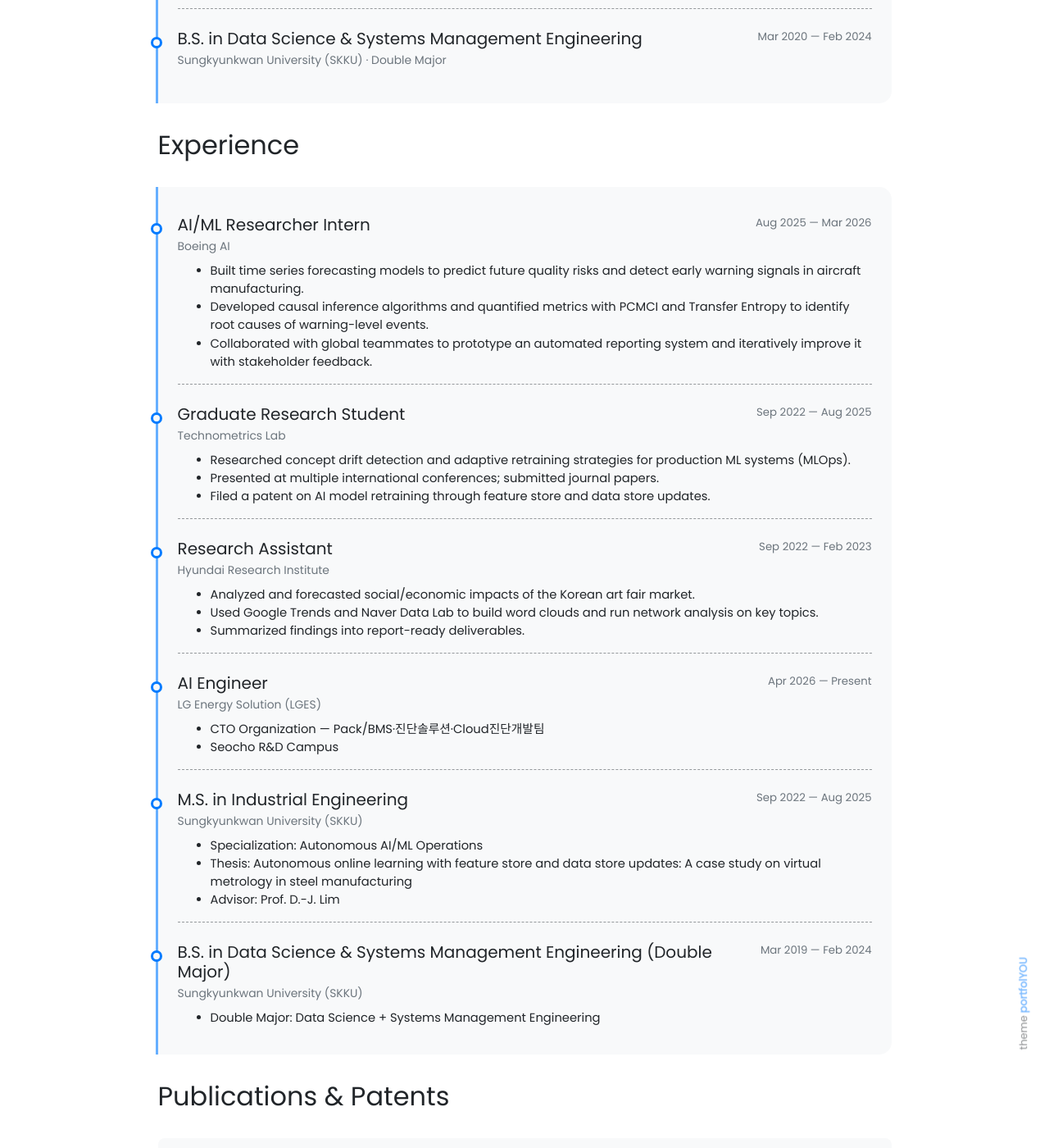
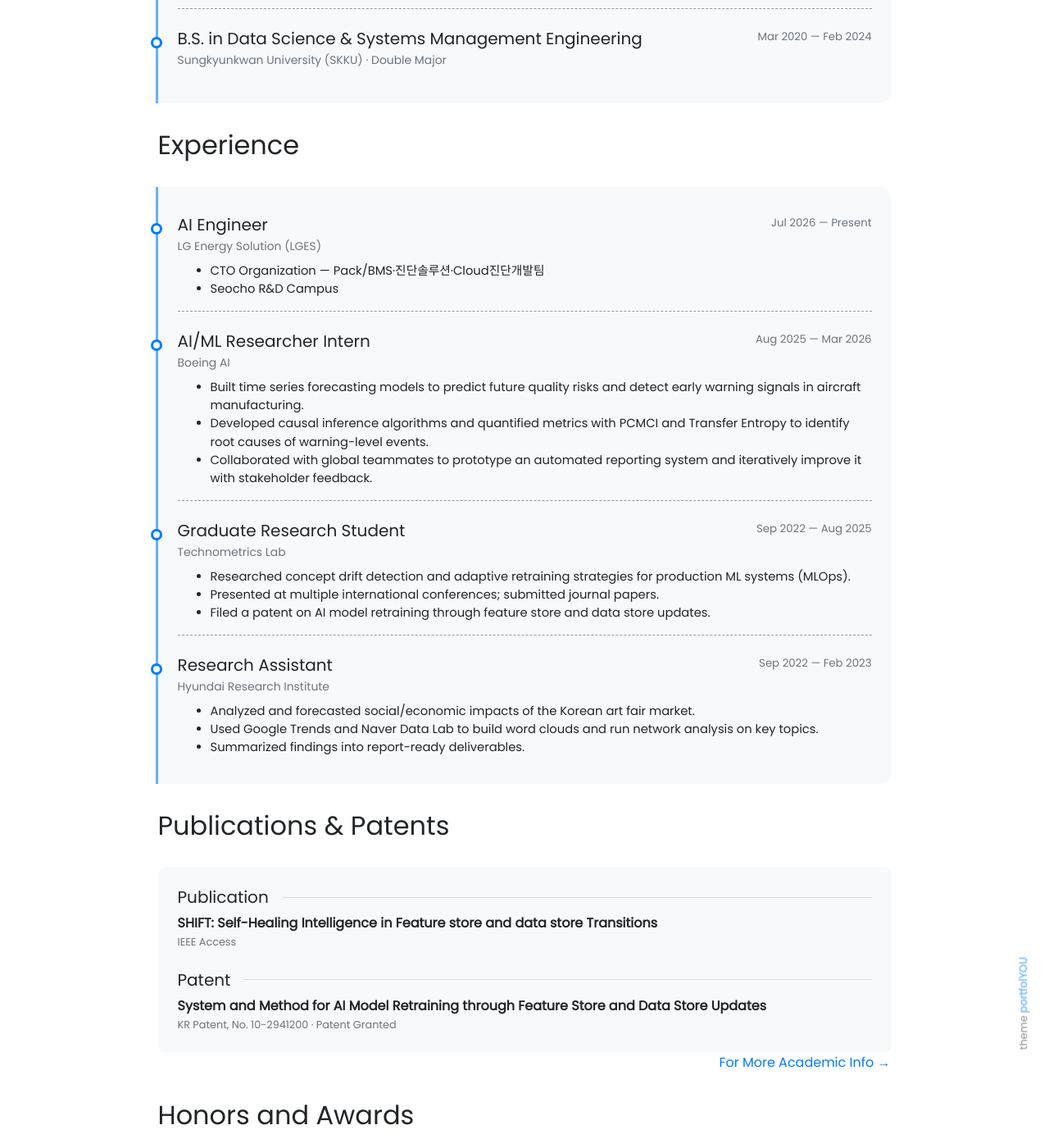
Before and after one commit to seonghyunseo-kr/seonghyunseo-kr.github.io, a Jekyll site: the page built from pages/about.md, in a window 1280 px wide and 1400 px high, scrolled down 820 px. Shown: the whole window at 82% size. Built offline with Jekyll 4.4.1, drawn with Linux system fonts in a browser that asks for light colours; some of the changed lines change nothing that is shown.

Commit message:
Fix About page Experience section and update LGES start date
- Exclude education entries from the About page Experience list
  (they already appear in the dedicated Education section)
- Move LGES AI Engineer role to the top of the timeline and correct
  its start date to Jul 2026

```diff
--- a/_data/timeline.yml
+++ b/_data/timeline.yml
@@ -1,3 +1,13 @@
+- kind: experience
+  sort: "2026-07"
+  position: "AI Engineer"
+  org: "LG Energy Solution (LGES)"
+  from: "Jul 2026"
+  to: "Present"
+  details:
+    - "CTO Organization — Pack/BMS·진단솔루션·Cloud진단개발팀"
+    - "Seocho R&D Campus"
+
 - kind: experience
   sort: "2025-08"
   position: "AI/ML Researcher Intern"
@@ -31,16 +41,6 @@
     - "Used Google Trends and Naver Data Lab to build word clouds and run network analysis on key topics."
     - "Summarized findings into report-ready deliverables."
 
-- kind: experience
-  sort: "2026-04"
-  position: "AI Engineer"
-  org: "LG Energy Solution (LGES)"
-  from: "Apr 2026"
-  to: "Present"
-  details:
-    - "CTO Organization — Pack/BMS·진단솔루션·Cloud진단개발팀"
-    - "Seocho R&D Campus"
-
 - kind: education
   sort: "2025-08"
   position: "M.S. in Industrial Engineering"
--- a/_includes/about/timeline.html
+++ b/_includes/about/timeline.html
@@ -1,6 +1,7 @@
 <div class="col mt-4">
   <div class="timeline-body bg-themed">
-    {% for item in site.data.timeline %}
+    {% assign experience = site.data.timeline | where_exp: "item", "item.kind != 'education'" %}
+    {% for item in experience %}
       <div class="timeline-item">
         <div class="content">
 
```
Also changed, not shown: 2 other files.
